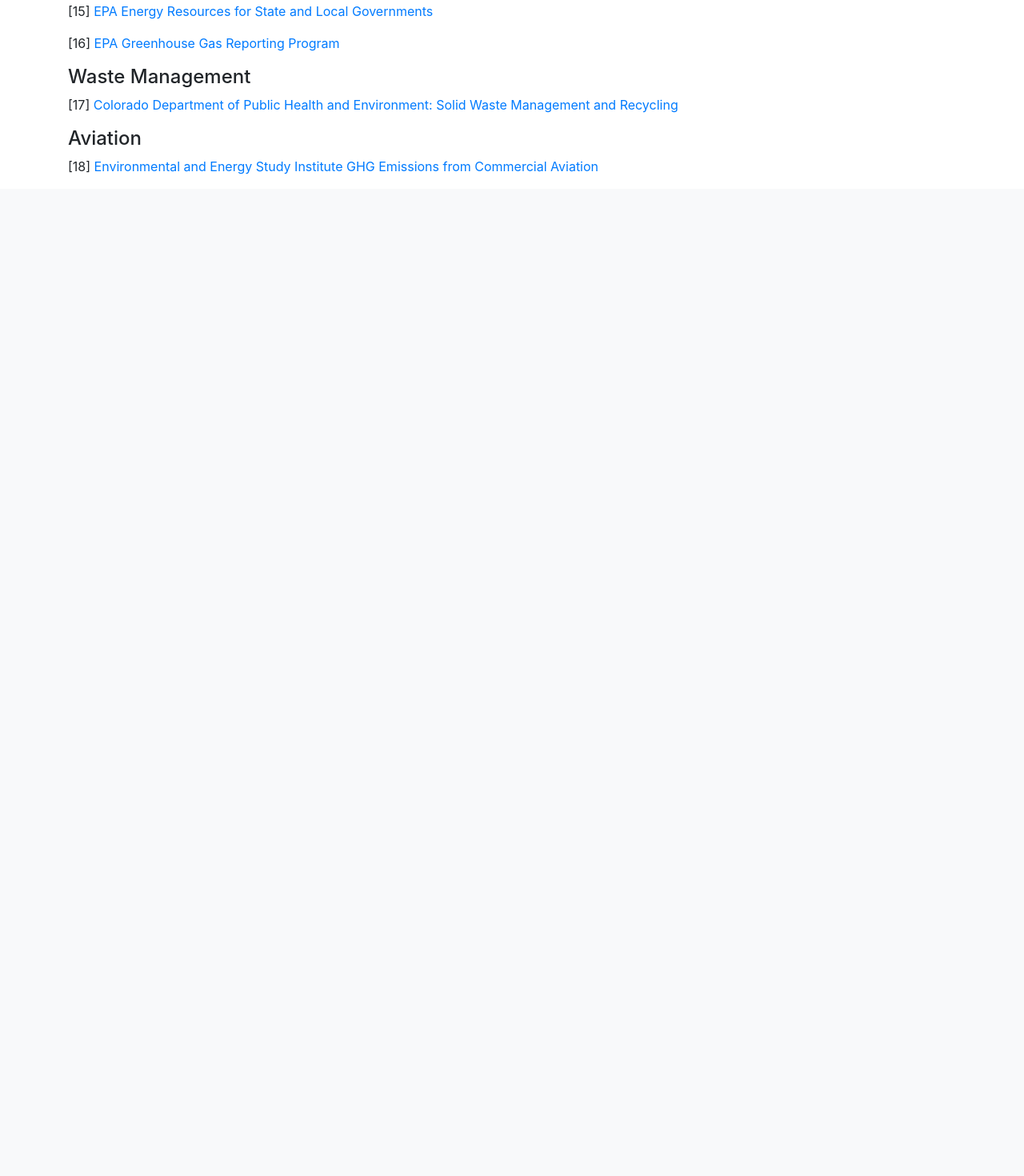
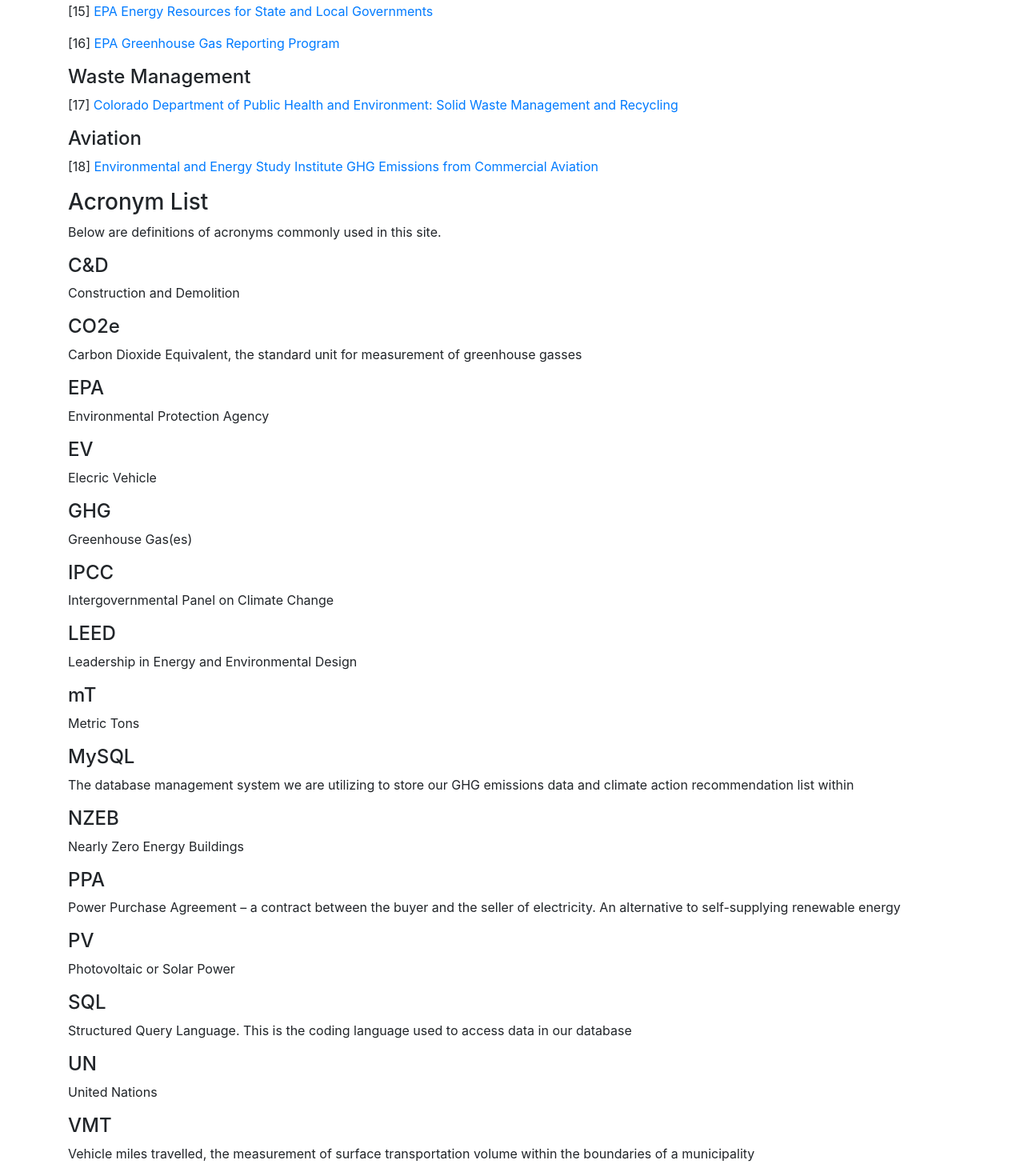
Before and after one commit to gillianyost/TinyFeetServer, a Flask app: page /resources in a window 1280 px wide. Shown: the part 1016-2486 px from the top of the page at 80% size. Before the commit the page ends 1234 px from the top, so only its background shows below. Run offline with Flask 2, Linux system fonts and the light colour scheme; parts of the project's set-up code (start-up, migrations or seed data) failed here and were passed over; some libraries are stand-ins or nearby versions.

Commit message:
acronyms GY

```diff
--- a/server/templates/mainPages/resources.html
+++ b/server/templates/mainPages/resources.html
@@ -70,5 +70,40 @@
   <h4>Aviation</h4>
   <p>[18] <a href='https://www.eesi.org/papers/view/fact-sheet-the-growth-in-greenhouse-gas-emissions-from-commercial-aviation'
   >Environmental and Energy Study Institute GHG Emissions from Commercial Aviation</a></p>
+
+  <h3>Acronym List</h3>
+  <p>Below are definitions of acronyms commonly used in this site.</p>
+  <h4>C&D</h4>
+  <p>Construction and Demolition</p>
+  <h4>CO2e</h4>
+  <p>Carbon Dioxide Equivalent, the standard unit for measurement of greenhouse gasses</p>
+  <h4>EPA</h4>
+  <p>Environmental Protection Agency</p>
+  <h4>EV</h4>
+  <p>Elecric Vehicle</p>
+  <h4>GHG</h4>
+  <p>Greenhouse Gas(es)</p>
+  <h4>IPCC</h4>
+  <p>Intergovernmental Panel on Climate Change</p>
+  <h4>LEED</h4>
+  <p>Leadership in Energy and Environmental Design</p>
+  <h4>mT</h4>
+  <p>Metric Tons</p>
+  <h4>MySQL</h4>
+  <p>The database management system we are utilizing to store
+    our GHG emissions data and climate action recommendation list within</p>
+  <h4>NZEB</h4>
+  <p>Nearly Zero Energy Buildings</p>
+  <h4>PPA</h4>
+  <p>Power Purchase Agreement – a contract between the buyer
+    and the seller of electricity. An alternative to self-supplying renewable energy</p>
+  <h4>PV</h4>
+  <p>Photovoltaic or Solar Power</p>
+  <h4>SQL</h4>
+  <p>Structured Query Language. This is the coding language used to access data in our database</p>
+  <h4>UN</h4>
+  <p>United Nations</p>
+  <h4>VMT</h4>
+  <p>Vehicle miles travelled, the measurement of surface transportation volume within the boundaries of a municipality</p>
 </div>
 {% endblock %}
```
